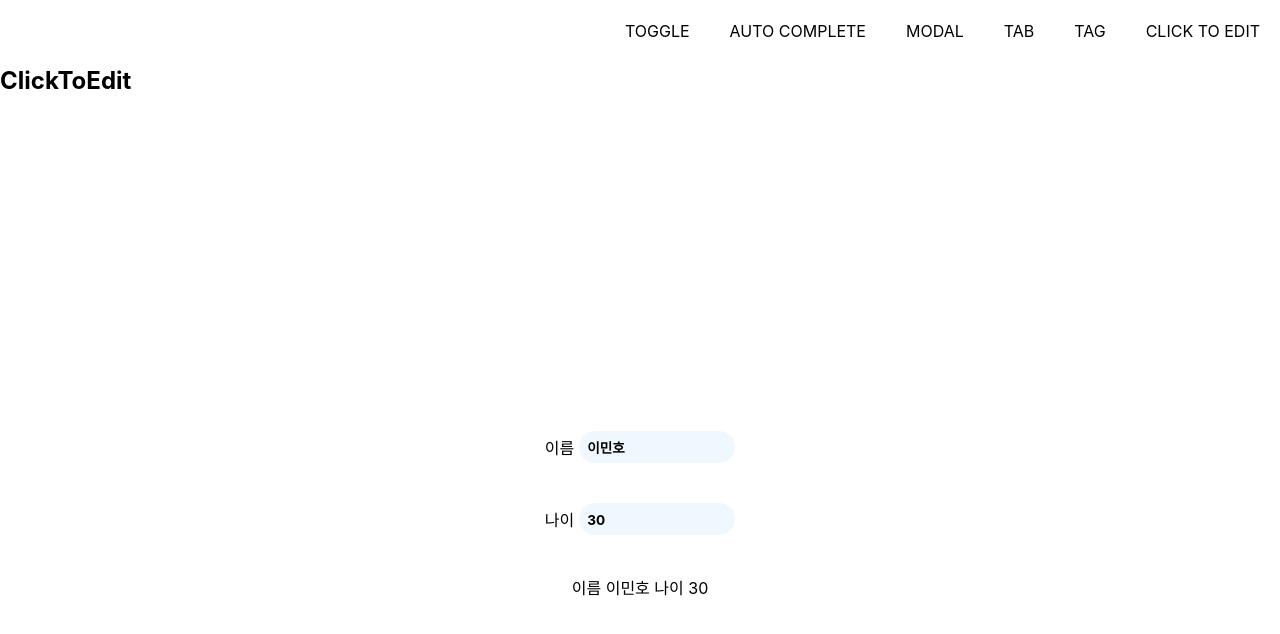
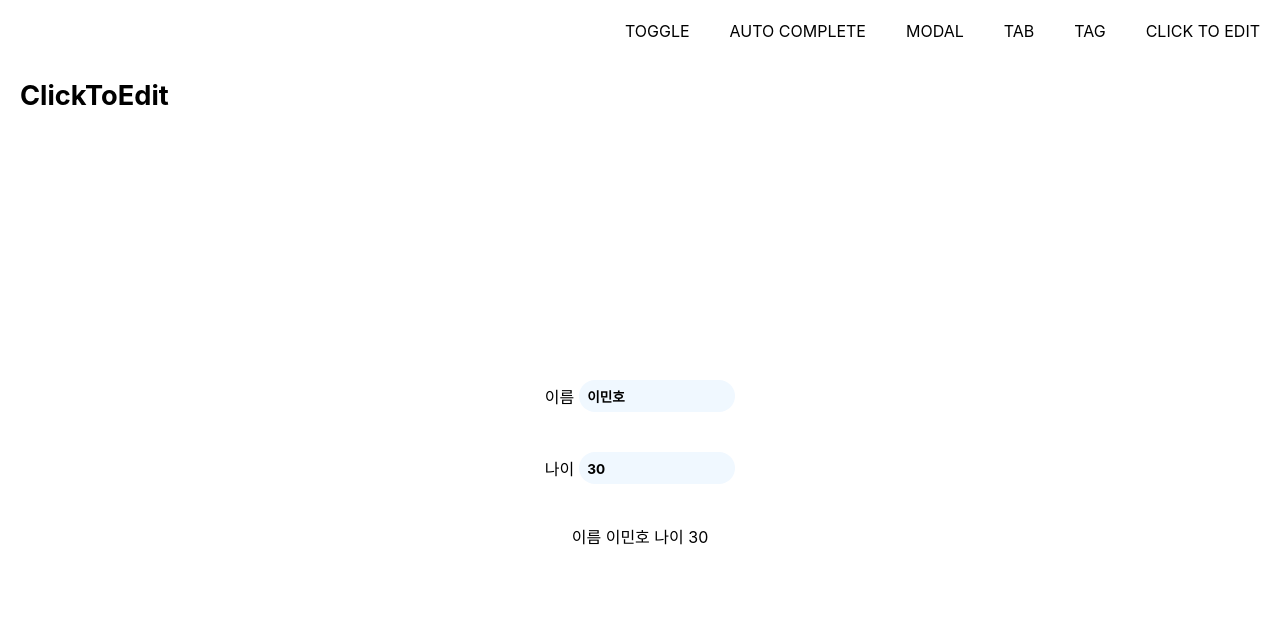
Before and after one commit to mynolog/wanted_pre_onboarding, a React (Create React App) app in the folder custom-component/: page /click-to-edit in a window 1280 px wide. Shown: the top 634 px of the page. Built offline with nearby package versions, Linux system fonts and the light colour scheme.

Commit message:
컴포넌트 title 위치 조정

```diff
--- a/custom-component/src/components/ClickToEdit/ClickToEdit.module.css
+++ b/custom-component/src/components/ClickToEdit/ClickToEdit.module.css
@@ -1,6 +1,12 @@
+.title {
+  font-size: 1.7rem;
+  padding: 10px;
+  margin-left: 10px;
+}
+
 .clickToEditContainer {
   width: 100%;
-  height: 100vh;
+  height: 80vh;
   display: flex;
   flex-direction: column;
   align-items: center;
--- a/custom-component/src/components/Toggle/Toggle.module.css
+++ b/custom-component/src/components/Toggle/Toggle.module.css
@@ -6,7 +6,7 @@
 
 .toggleContainer {
   width: 100%;
-  min-height: 100vh;
+  min-height: 80vh;
   display: flex;
   flex-direction: column;
   align-items: center;
```
